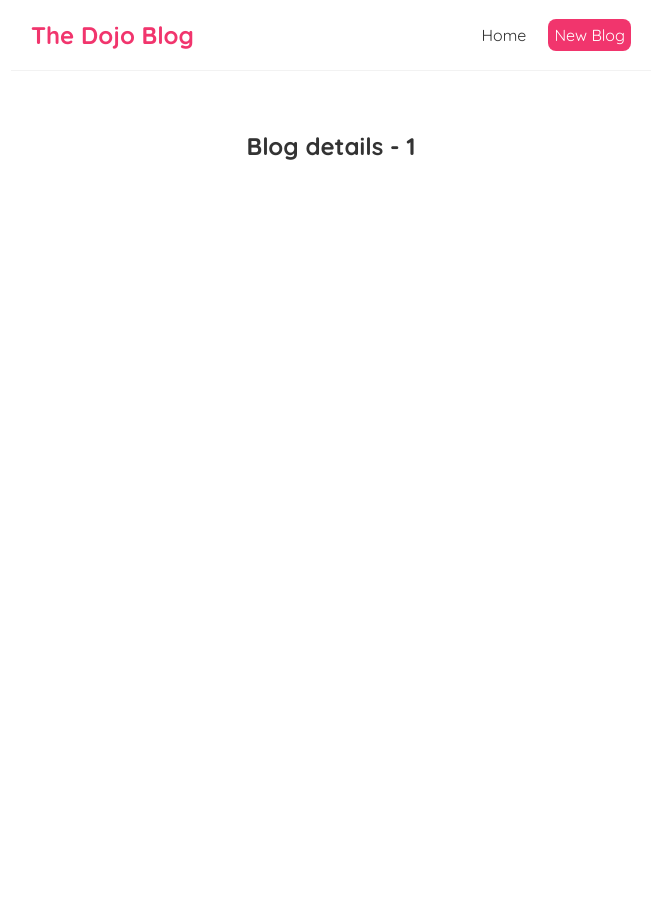
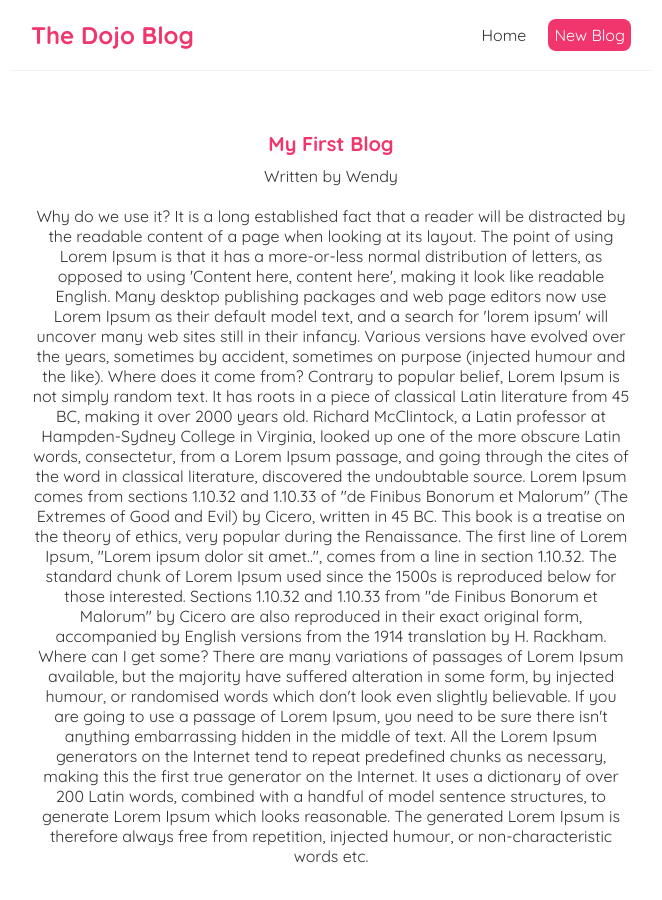
Before and after one commit to wendymunyasi/dojo-app, a React (Create React App) app: page /blogs/1 in a window 1280 px wide. Shown: the top 900 px of the page, without its empty margins (309-971 px from the left). Before the commit the page ends 800 px from the top, so only its background shows below. Built offline with nearby package versions, Linux system fonts and the light colour scheme; data requests are answered from the project's data file.

Commit message:
Add details of blog by reusing custom hook

```diff
--- a/src/BlogDetails.js
+++ b/src/BlogDetails.js
@@ -1,12 +1,22 @@
 import { useParams } from "react-router-dom";
+import useFetch from "./useFetch";
 
 const BlogDetails = () => {
   const {id} = useParams(); // useParams() grabs route params from route
   // destructure the parameter in the const
+  const {data:blog, isLoading, error} = useFetch('http://localhost:8000/blogs/' + id);
 
   return (
     <div className="blog-details">
-      <h2>Blog details - {id}</h2>
+      {isLoading && <div>Loading...</div>}
+      {error && <div>{error}</div>}
+      {blog && (
+        <article>
+          <h2>{blog.title}</h2>
+          <p>Written by {blog.author}</p>
+          <div>{blog.body}</div>
+        </article>
+      )}
     </div>
   );
 }
--- a/src/index.css
+++ b/src/index.css
@@ -51,3 +51,13 @@
 .blog-preview a {
   text-decoration: none;
 }
+
+/* blog details page */
+.blog-details h2 {
+  font-size: 20px;
+  color: #f1356d;
+  margin-bottom: 10px;
+}
+.blog-details div {
+  margin: 20px 0;
+}
```
